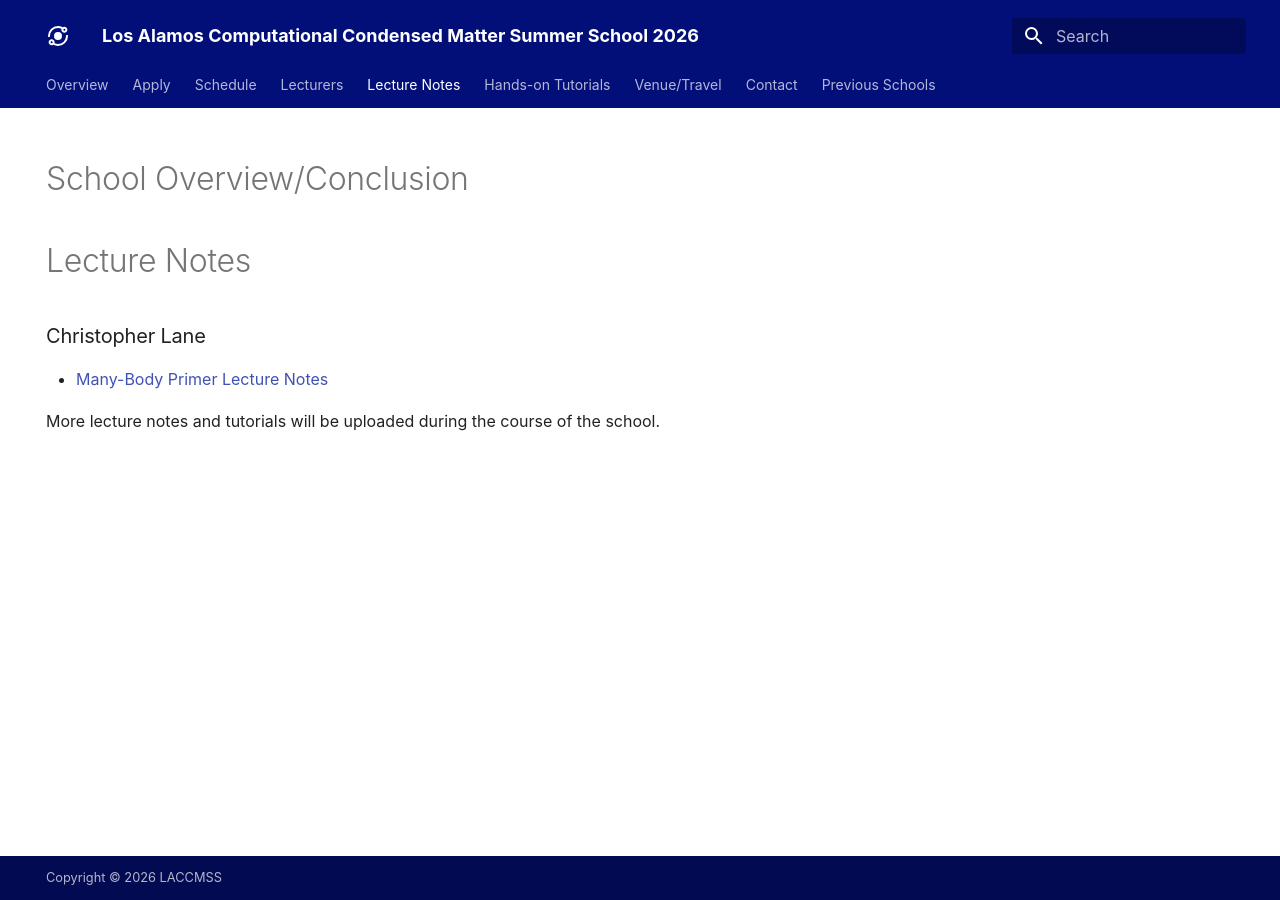
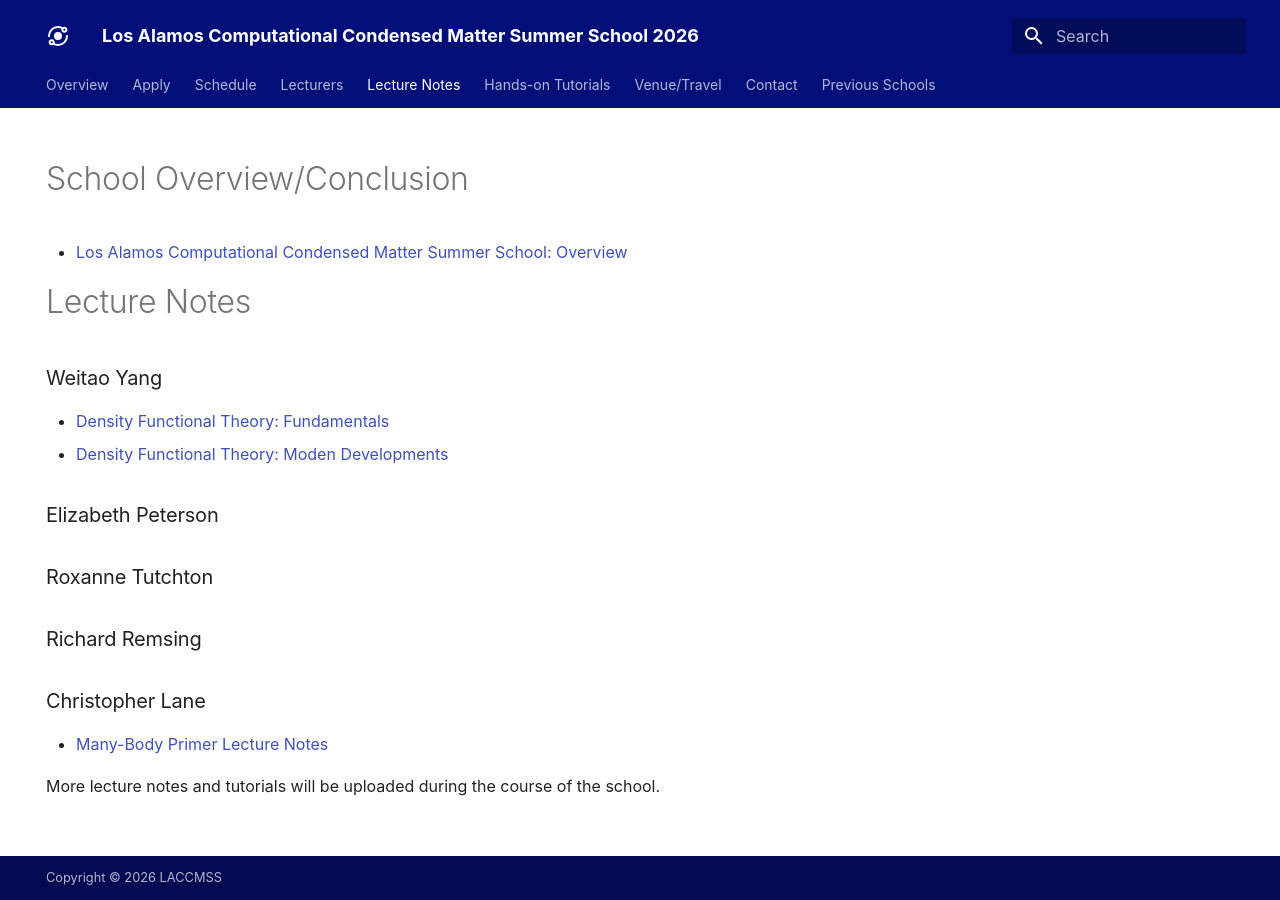
Before and after one commit to LACCMSS/2026, an MkDocs documentation site: the page built from docs/lecture_notes.md, in a window 1280 px wide. Built offline with MkDocs 1.6.1 and Material for MkDocs 9.7.7, drawn with Linux system fonts in a browser that asks for light colours; some web fonts are replaced.

Commit message:
Update lecture_notes.md

```diff
--- a/docs/lecture_notes.md
+++ b/docs/lecture_notes.md
@@ -6,10 +6,20 @@ title: Lecture Notes
 ---
 
 # School Overview/Conclusion
-
+- [Los Alamos Computational Condensed Matter Summer School: Overview](assets/Lecture_Data/LACCMSS_2026_intro.pdf)
+<!-- - [Los Alamos Computational Condensed Matter Summer School: Closing Remarks](assets/Lecture_Data/LACCMSS_2026_conclusion.pdf) -->
 
 # Lecture Notes
 
+### Weitao Yang
+- [Density Functional Theory: Fundamentals](assets/Lecture_Data/Weitao_Yang/2026_DFT_Fundamentals_LANL.pdf)
+- [Density Functional Theory: Moden Developments](assets/Lecture_Data/Weitao_Yang/2026_DFT_Recent_Developments_LANL.pdf)
+
+### Elizabeth Peterson
+
+### Roxanne Tutchton
+
+### Richard Remsing
 
 ### Christopher Lane
 - [Many-Body Primer Lecture Notes ](assets/Lecture_Data/Christopher_Lane/ManyBodyPrimerLectureNotes.pdf)
```
